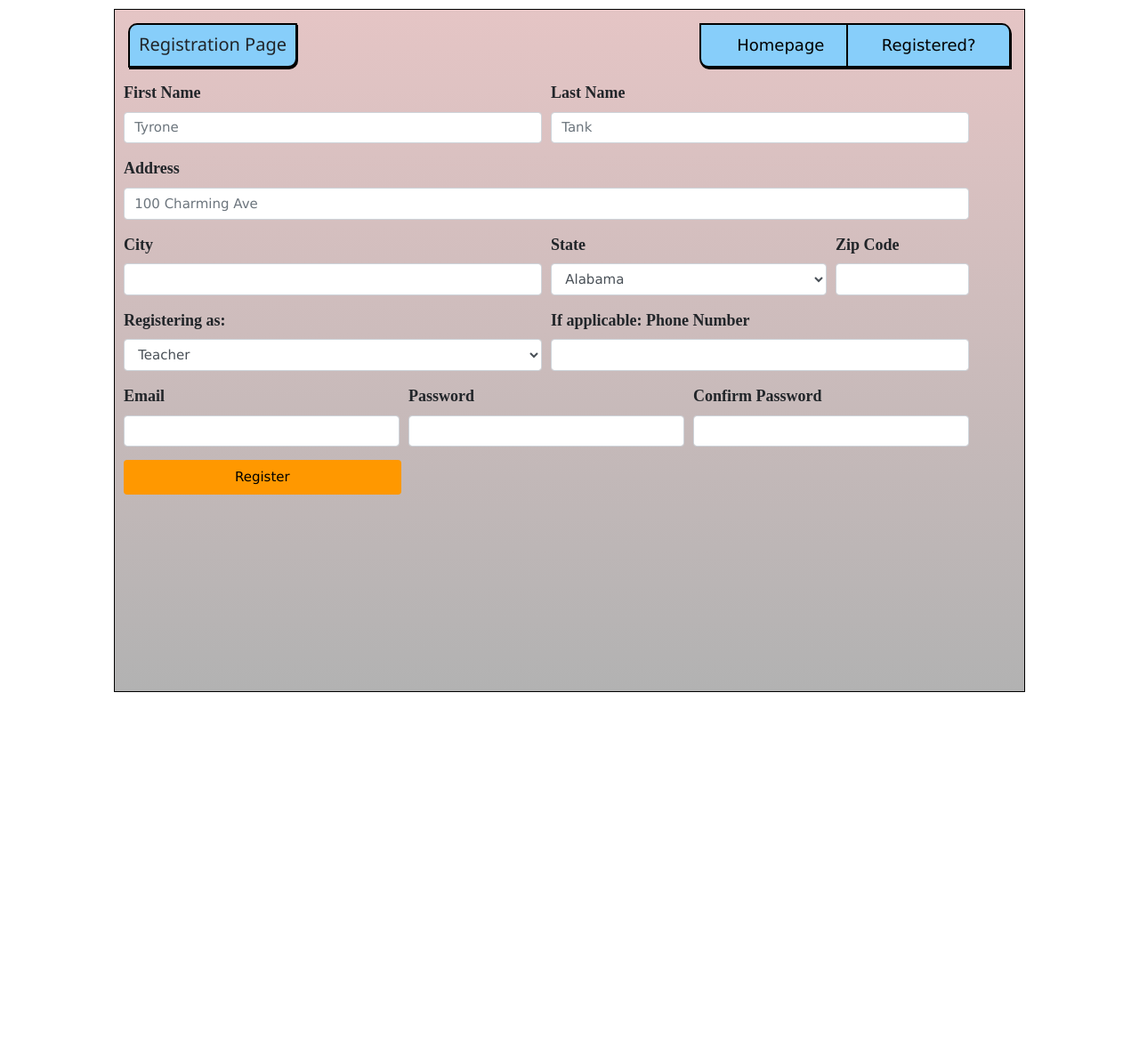
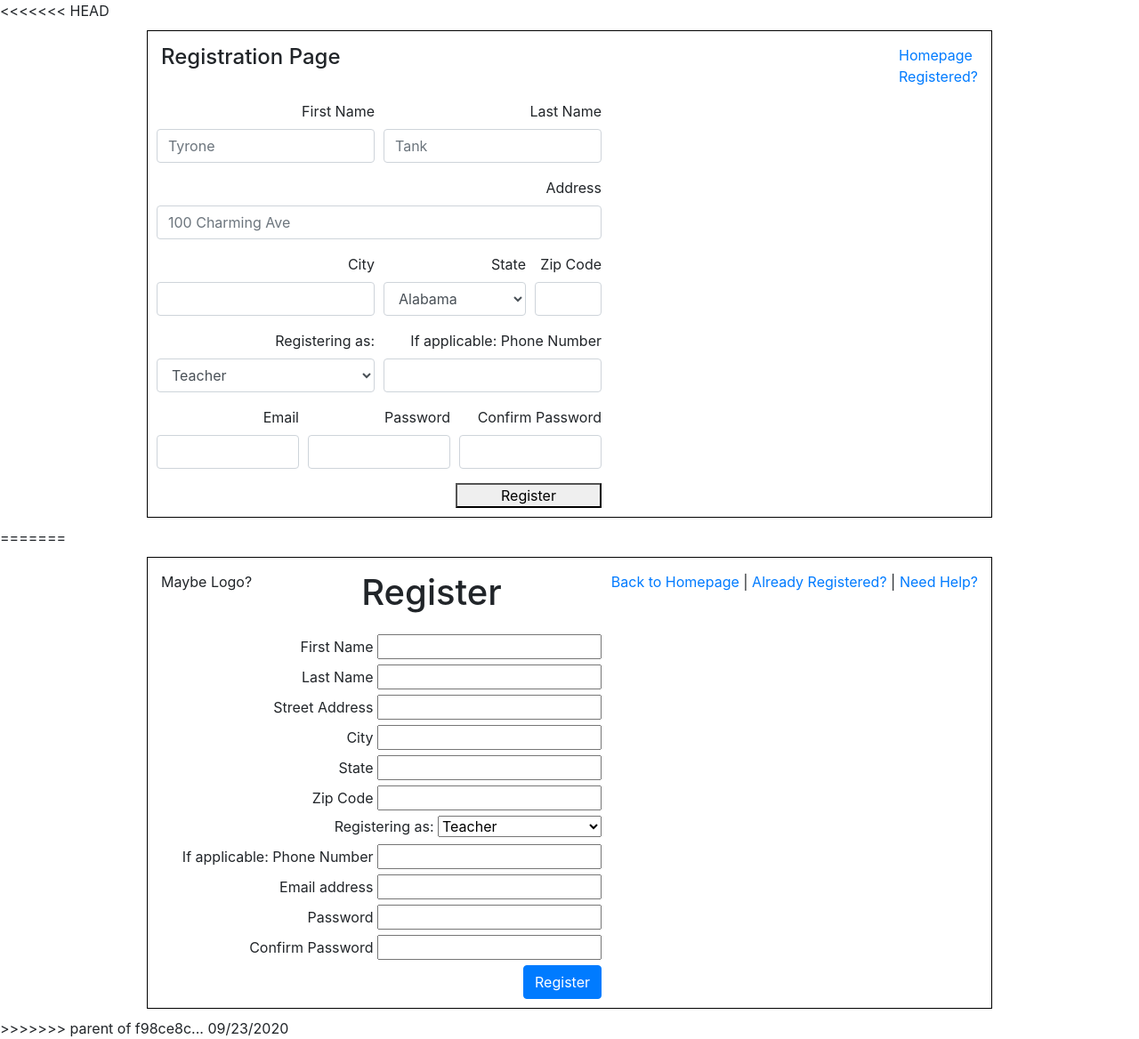
Before and after one commit to nelsonhwu/python_project, a Django app: template python_project/main/templates/register.html in a window 1280 px wide. Shown: the whole page at 89% size. Before the commit the page ends 778 px from the top, so only its background shows below. Run offline with Django 3.2, Linux system fonts and the light colour scheme; the template is opened without the code that fills it, so the values that code supplies are empty; some libraries are stand-ins or nearby versions.

Commit message:
Revert
Revert

```diff
--- a/python_project/main/static/css/register/style.css
+++ b/python_project/main/static/css/register/style.css
@@ -5,11 +5,14 @@
 .container{
     margin: 10px auto;
     padding: 0px;
-    width: 1024px;
-    height: 768px;
+    width: 950px;
+    height: auto;
     border: black solid 1px;
+<<<<<<< HEAD
     background-image: linear-gradient(#e5c5c5,#b2b2b2);
     border: black solid 1px;
+=======
+>>>>>>> parent of f98ce8c... 09/23/2020
     background-color: darkgray;
 }
 .nav{
@@ -17,55 +20,10 @@
     padding: 5px;
     display: flex;
     justify-content: space-between;
-}
-.nav .reg{
-    height: 50px;
-    padding: 0px 10px;
-    text-align: center;
-    vertical-align: middle;
-    line-height: 25px;
-    border: black solid 2px;
-    border-top-left-radius: 10px;
-    border-bottom-right-radius: 10px;
-    box-shadow: 1px 2px black;
-    background-color: lightskyblue;
-}
-.contact{
-    height: 50px;
-    display: flex;
-    justify-content: space-evenly;
-    border: black solid 2px;
-    border-top-right-radius: 10px;
-    border-bottom-left-radius: 10px;
-    box-shadow: 1px 2px black;
-    background-color: lightskyblue;
-    width: 350px;
-}
-.contact div{
-    text-align: center;
-    padding-top: 10px;
-    line-height: 25px;
-    width: 150px;
-}
-.contact .homepage{
-    border-right: black solid 2px;
-}
-.set{
-    width: 300px;
-    text-align: right;
+
 }
 .register{
     margin: 10px;
-    width: 950px;
+    width: 500px;
+    text-align: right;
 }
-label{
-    font-size: large;
-    font-weight: bold;
-    font-family: 'Times New Roman', Times, serif;
-}
-a:link, a:visited, a:hover, a:active{
-    color: black;
-    background-color: transparent;
-    text-decoration: none;
-    font-size: large;
-}
--- a/python_project/main/templates/register.html
+++ b/python_project/main/templates/register.html
@@ -4,7 +4,6 @@
     <meta charset="UTF-8">
     <meta name="viewport" content="width=device-width, initial-scale=1.0">
     <link rel="stylesheet" href="https://stackpath.bootstrapcdn.com/bootstrap/4.5.2/css/bootstrap.min.css" integrity="sha384-JcKb8q3iqJ61gNV9KGb8thSsNjpSL0n8PARn9HuZOnIxN0hoP+VmmDGMN5t9UJ0Z" crossorigin="anonymous">
-    <link rel="stylesheet" href="https://www.w3schools.com/w3css/4/w3.css">
     {% load static %}
     <link rel="stylesheet" type="text/css" href="{% static 'css/register/style.css' %}" />
     <title>Register</title>
@@ -17,6 +16,7 @@
         {% endfor %}
     </ul>
     {% endif %}
+<<<<<<< HEAD
   <div class="container">
       <div class="nav">
         <div class="reg">
@@ -150,5 +150,59 @@
           </div>
       </div>
   </div>
+=======
+<div class="container">
+    <div class="nav">
+        <div>
+            <p>Maybe Logo?</p>
+        </div>
+        <div>
+            <h1>Register</h1>
+        </div>
+        <div>
+            <a href="/">Back to Homepage</a>
+            | <a href="#">Already Registered?</a>
+            | <a href="#">Need Help?</a>
+        </div>
+    </div>
+    <div class="body" >
+        <div class="register">
+            <form action="/add_user" method="POST">
+                {% csrf_token %}
+                    <label for="first_name">First Name</label>
+                    <input type="text" name="first_name" id="first_name"><br>
+                    <label for="last_name">Last Name</label>
+                    <input type="text" name="last_name" id="last_name"><br>
+                    <label for="street_address">Street Address</label>
+                    <input type="text" name="street_address" id="street_address"><br>
+                    <label for="city">City</label>
+                    <input type="text" name="city" id="city"><br>
+                    <label for="state">State</label>
+                    <input type="text" name="state" id="state"><br>
+                    <label for="zip_code">Zip Code</label>
+                    <input type="text" name="zip_code" id="zip_code"><br>
+                    <label for="access_level">Registering as:</label>
+                    <select name="access_level" id="access_level">
+                        <option value="teacher">Teacher</option>
+                        <option value="faculty">Faculty Administrator</option>
+                        <option value="parent">Parent</option>
+                        <option value="student">Student</option>
+                    </select><br>
+                    <label for="phone">If applicable: Phone Number</label>
+                    <input type="number" name="phone" id="phone"><br>
+                    <label for="email">Email address</label>
+                    <input type="email" name="email" id="email"><br>
+                    <label for="password">Password</label>
+                    <input type="password" name="password" id="password"><br>
+                    <label for="confirm_password">Confirm Password</label>
+                    <input type="password" name="confirm_password" id="confirm_password"><br>
+                <button type="submit" class="btn btn-primary">Register</button>
+            </form>
+        </div>
+    </div>
+
+</div>
+
+>>>>>>> parent of f98ce8c... 09/23/2020
 </body>
 </html>
--- a/python_project/main/urls.py
+++ b/python_project/main/urls.py
@@ -30,11 +30,15 @@
     path('log_in', views.log_in),
     path('success', views.success),
     path('logout', views.logout),
+<<<<<<< HEAD
     path('user_info',views.user),
     path('add_relation', views.add_relation),
 <<<<<<< HEAD
 =======
     path('index', views.index2),
+=======
+    path('user_info',views.user)
+>>>>>>> parent of f98ce8c... 09/23/2020
 
     path('class/<int:class_id>/edit', views.edit_class),
     path('class/new', views.new_class),
```
Also changed, not shown: python_project/main/models.py (+26 -9 lines), python_project/main/static/css/login/style.css (+9 -23 lines), python_project/main/templates/index.html (deleted, +0 -27 lines), python_project/main/templates/login.html (+8 -3 lines), python_project/main/templates/success.html (+4 -15 lines), python_project/main/views.py (+35 -3 lines), python_project/main/migrations/0001_initial.py, python_project/main/migrations/0002_auto_20200922_1736.py (added), python_project/main/migrations/__init__.py (added), python_project/main/profile_image/profile1.png (deleted), python_project/main/static/img/profile1.png (deleted), python_project/python_project/media/profile1.png (deleted).
